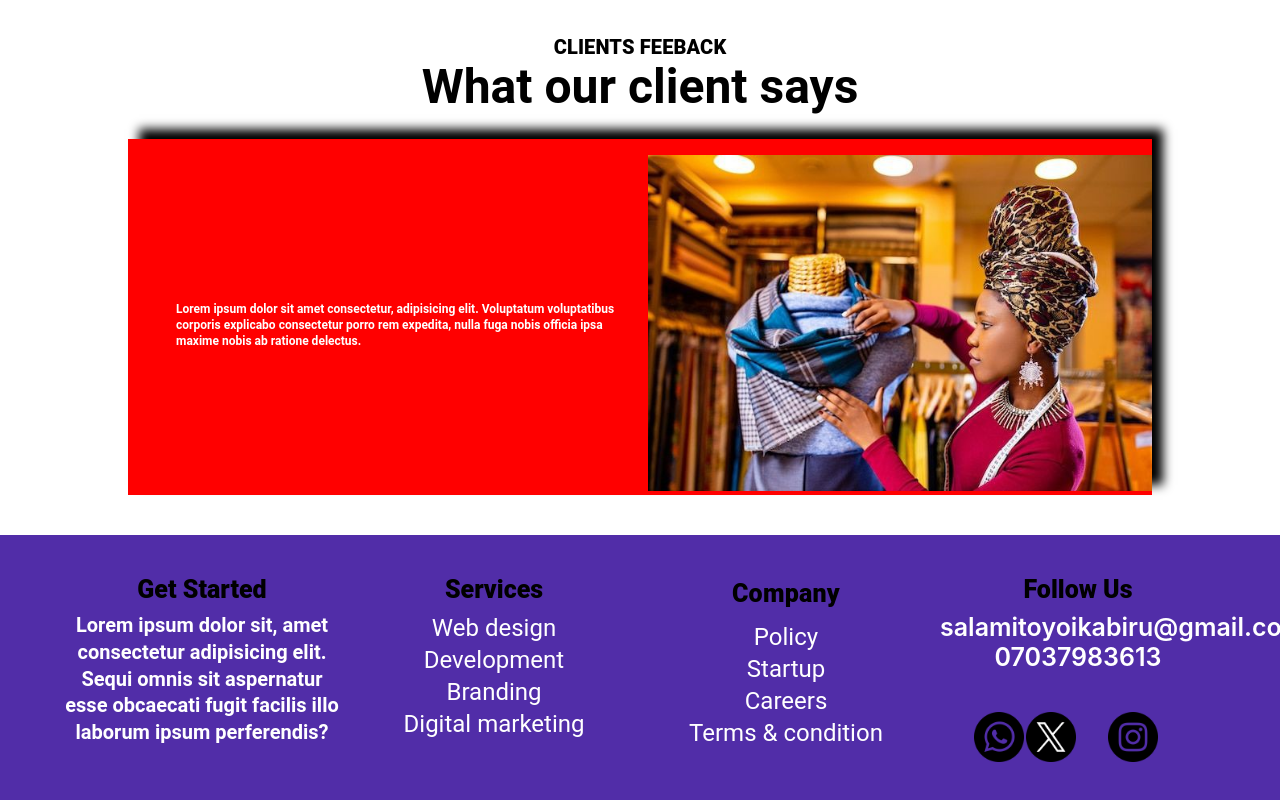
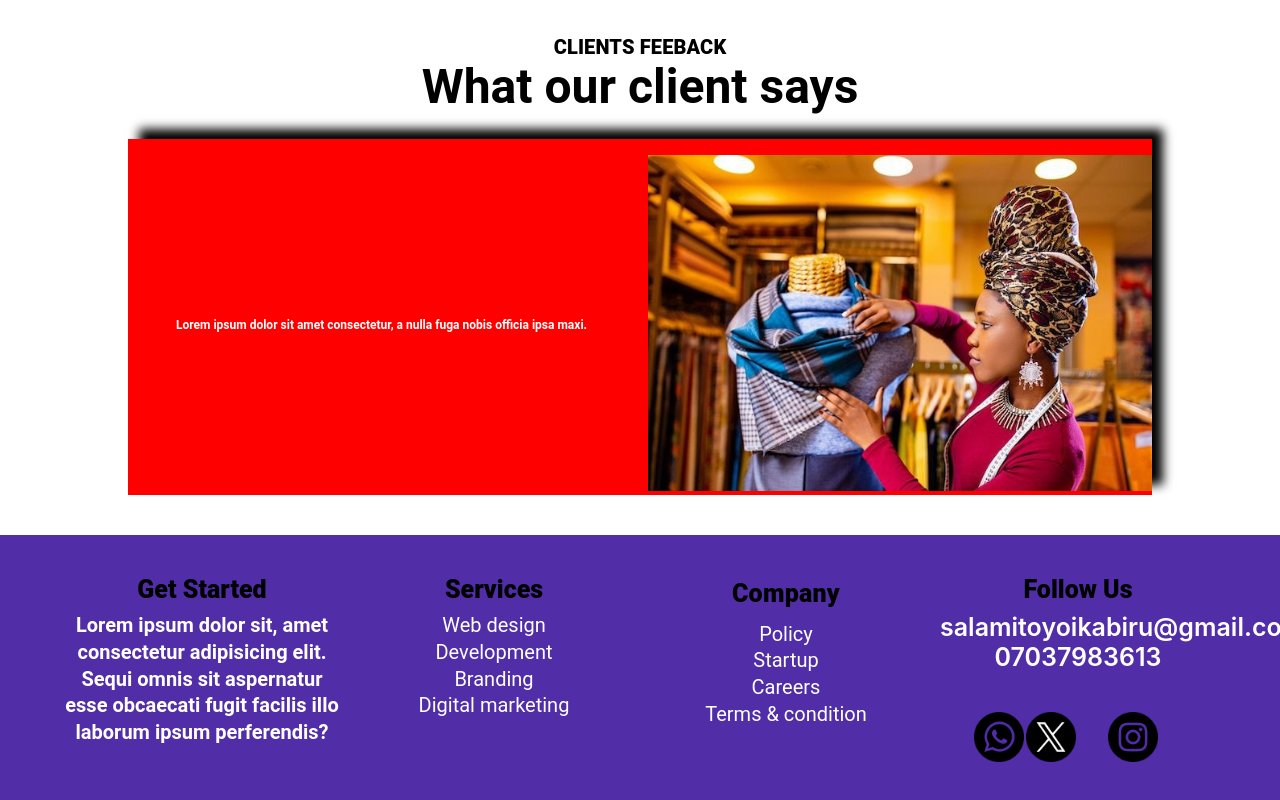
Before and after one commit to Toyostech/webBlog, a React (Create React App) app: page /abouts in a window 1280 px wide. Shown: the part 1420-2220 px from the top of the page. Built offline with nearby package versions, Linux system fonts and the light colour scheme.

Commit message:
litle changes

```diff
--- a/src/Component/feedback/FeedBack.jsx
+++ b/src/Component/feedback/FeedBack.jsx
@@ -16,13 +16,14 @@ const FeedBack = () => {
                     <Box margin={5} bgcolor={"red"} alignItems={"center"} justifyContent={"center"} boxShadow={"11px -10px 10px black"}>
                         <Grid container spacing={2} alignItems={"center"} justifyContent={"center"}>
                             <Grid item md={6} xs={6} sm={12}>
-                                <Typography variant='h5' paddingLeft={6} fontSize={12} fontWeight={700} color='white'>Lorem ipsum dolor sit amet consectetur, adipisicing elit. Voluptatum voluptatibus corporis explicabo consectetur porro rem expedita, nulla
-                                     fuga nobis officia ipsa maxime nobis ab ratione delectus.</Typography>
+                                <Typography variant='h5' paddingLeft={6} fontSize={12} fontWeight={700} color='white'>
+                                    Lorem ipsum dolor sit amet consectetur, a nulla
+                                     fuga nobis officia ipsa maxi.</Typography>
 
                             </Grid>
-                            <Grid item md={6} xs={4} sm={6}>
+                            <Grid item md={6} xs={6} sm={6}>
                                 <img src="/Img/box4.jpg" alt=''  style={{
-                                    width: "100%",
+                                    width: isMobile? "50%" : "100%",
                                     height:  "100%"
                                 }} />
                             </Grid>
--- a/src/Component/footer/Footer.jsx
+++ b/src/Component/footer/Footer.jsx
@@ -34,7 +34,7 @@ const Footer = () => {
                             }}   paddingBottom={{md:1, xs:0.5}}  fontWeight={{md: 800, xs:500}} fontSize={{md:25, xs:20}}  >
                                 Get Started
                             </Typography>
-                            <Typography variant='h5' style={{
+                            <Typography variant='h5' fontSize={{md:20, xs:15}} style={{
                                 fontWeight: 700,
                                 fontSize: 20,
                                 color: "#FFF"
@@ -65,16 +65,16 @@ const Footer = () => {
 
                                     color: "#fff"
                                 }} >
-                                <Typography variant='h5'>
+                                <Typography variant='h5' fontSize={{md:20, xs:15}}>
                                     Web design
                                 </Typography>
-                                <Typography variant='h5'>
+                                <Typography variant='h5' fontSize={{md:20, xs:15}}>
                                     Development
                                 </Typography>
-                                <Typography variant='h5'>
+                                <Typography variant='h5' fontSize={{md:20, xs:15}}>
                                     Branding
                                 </Typography>
-                                <Typography variant='h5'>
+                                <Typography variant='h5' fontSize={{md:20, xs:15}}>
                                     Digital marketing
                                 </Typography>
 
@@ -105,16 +105,16 @@ const Footer = () => {
 
                                 color: "#fff"
                             }}>
-                                <Typography variant='h5'>
+                                <Typography variant='h5' fontSize={{md:20, xs:15}}>
                                     Policy
                                 </Typography>
-                                <Typography variant='h5'>
+                                <Typography variant='h5' fontSize={{md:20, xs:15}}>
                                     Startup
                                 </Typography>
-                                <Typography variant='h5'>
+                                <Typography variant='h5' fontSize={{md:20, xs:15}}>
                                     Careers
                                 </Typography >
-                                <Typography variant='h5'>
+                                <Typography variant='h5' fontSize={{md:20, xs:15}}>
                                     Terms & condition
                                 </Typography>
 
```
